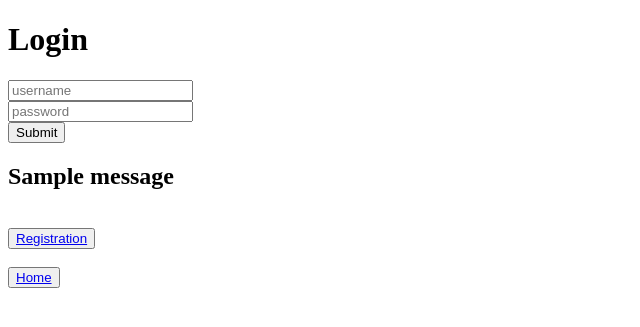
After one commit to nipsalvin/Django_Travel, a Django app: page /accounts/login in a window 1280 px wide. The commit adds this page. Shown: the top 327 px of the page, without its empty margins (0-640 px from the left). Run offline with Django 4.2, Linux system fonts and the light colour scheme; tables that the repository leaves empty hold one stand-in row (values such as "Sample post"); one stand-in notice (Sample message) is shown.

Commit message:
login page created 06112022

```diff
--- a/alvin/accounts/urls.py
+++ b/alvin/accounts/urls.py
@@ -3,5 +3,6 @@ from django.urls import path
 from . import views
 
 urlpatterns = [
-    path('register', views.register, name='register')
+    path('register', views.register, name='register'),
+    path('login', views.login, name='login'),
 ]
--- a/alvin/accounts/views.py
+++ b/alvin/accounts/views.py
@@ -1,6 +1,23 @@
 from django.contrib import messages
 from django.shortcuts import render, redirect
 from django.contrib.auth.models import User, auth
+
+def login(requst):
+    if requst.method == 'POST':
+        username = requst.POST['username']
+        password = requst.POST['password']
+
+        user = auth.authenticate(username = username, password = password)
+
+        if user is not None:
+            auth.login(requst, user)
+            return redirect("/")
+        else:
+            messages.info(requst, 'Invalid Username or Password. Try again')
+            return redirect('login')
+
+    else:
+        return render(requst, 'login.html')
 
 # Create your views here.
 def register(request):
@@ -29,7 +46,7 @@ def register(request):
                 messages.info(request, 'User Saved')
                 # print('User Saved')
                 print('\U0001F600')
-                return redirect('register')
+                return redirect('login')
         else:
             messages.info(request, 'Passwords not matching')
             # print("Passwords not matching")
--- a/alvin/alvin_travels/templates/index.html
+++ b/alvin/alvin_travels/templates/index.html
@@ -63,6 +63,11 @@
           <div class="user_option">
             <a href="accounts/register">
               <img src="{% static 'images/user-icon.png' %}" alt="" />
+              Register
+            </a>
+            <a href="accounts/login">
+              <img src="{% static 'images/user-icon.png' %}" alt="" />
+              Login
             </a>
             <form class="form-inline my-2 my-lg-0  mb-3 mb-lg-0">
               <button class="btn  my-2 my-sm-0 nav_search-btn" type="submit"></button>
--- /dev/null
+++ b/alvin/alvin_travels/templates/login.html
@@ -0,0 +1,28 @@
+<!DOCTYPE html>
+<html lang="en">
+<head>
+    <meta charset="UTF-8">
+    <meta http-equiv="X-UA-Compatible" content="IE=edge">
+    <meta name="viewport" content="width=device-width, initial-scale=1.0">
+    <title>Login</title>
+    <h1>Login</h1>
+</head>
+<body>
+
+    <form action="login" method="post">
+        {% csrf_token %}
+
+        <input type="text" name="username" placeholder="username"><br>
+        <input type="password" name="password" placeholder="password"><br>
+        <input type="submit">
+    </form>
+    <div>
+        {% for message in messages %}
+        <h2>{{message}}</h2>
+        {% endfor %}
+    </div>
+
+    <br><button><a href="/accounts/register">Registration</a></button><br>
+    <br><button><a href="/">Home</a></button>
+</body>
+</html>
```
Also changed, not shown: alvin/alvin_travels/templates/register.html (+8 -0 lines).
